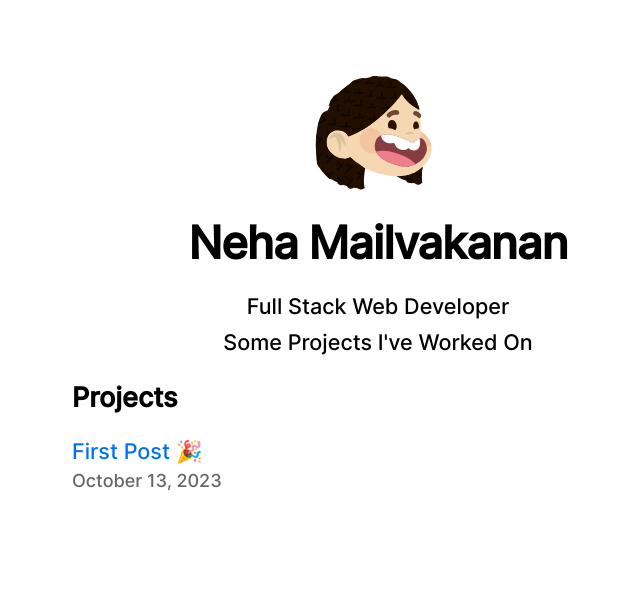
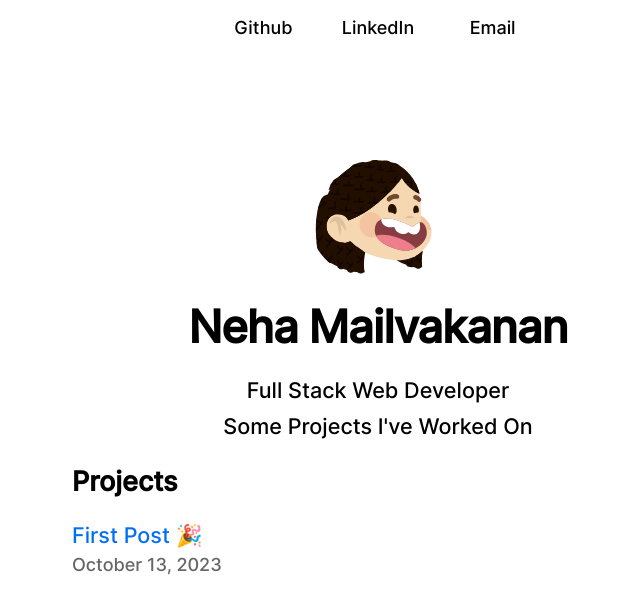
Before and after one commit to goonadutch/neha-portfolio, a Next.js app: page / in a window 1280 px wide. Shown: the top 610 px of the page, without its empty margins (262-902 px from the left). Built offline with nearby package versions, Linux system fonts and the light colour scheme.

Commit message:
Added TopBar to index page

```diff
--- a/components/layout.js
+++ b/components/layout.js
@@ -3,6 +3,7 @@ import styles from './layout.module.css'
 import utilStyles from '../styles/utils.module.css'
 import Link from 'next/link'
 import { authorName, siteTitle } from "./config"
+import TopBar from './TopBar'
 
 export default function Layout({ children, home }) {
   return (
@@ -19,6 +20,7 @@ export default function Layout({ children, home }) {
       <header className={styles.header}>
         {home ? (
           <>
+          <TopBar />
             <img
               priority="true"
               src="/images/profile.svg"
--- a/components/layout.module.css
+++ b/components/layout.module.css
@@ -1,7 +1,7 @@
 .container {
   max-width: 36rem;
   padding: 0 1rem;
-  margin: 3rem auto 6rem;
+  margin: 0 auto 6rem;
 }
 
 .header {
```
